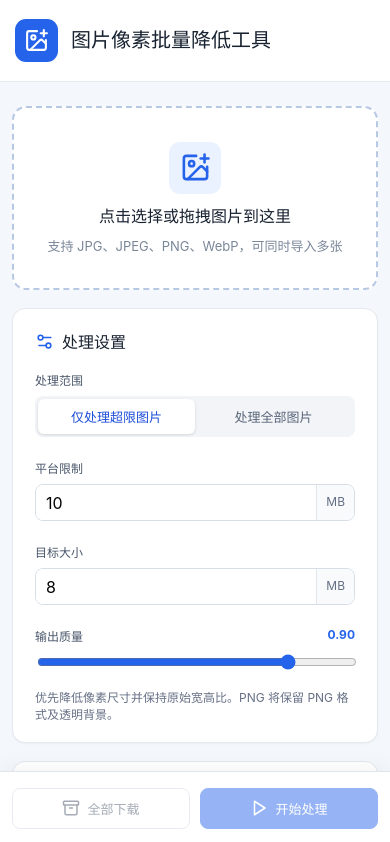
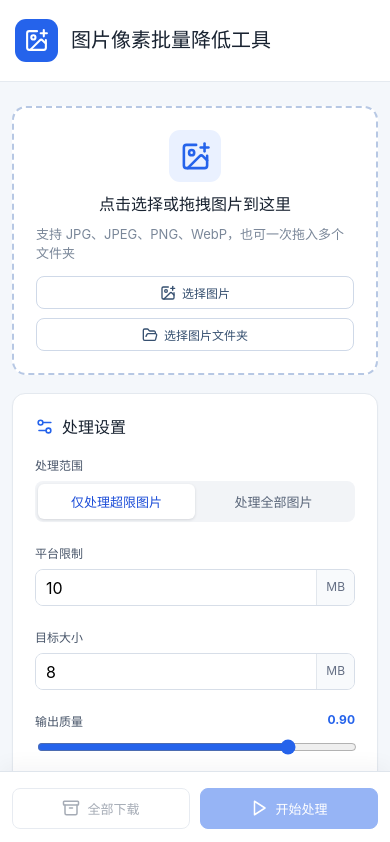
Before and after one commit to liaoyiming222-art/image-pixel-batch-reducer-lym, a React (Vite) app: page / in a window 390 px wide. Shown: the top 842 px of the page. Built offline with nearby package versions, Linux system fonts and the light colour scheme.

Commit message:
feat: 支持批量导入图片文件夹

```diff
--- a/src/App.tsx
+++ b/src/App.tsx
@@ -1,12 +1,50 @@
 import { useEffect, useRef, useState } from 'react'
 import JSZip from 'jszip'
-import { Archive, CheckCircle2, Download, ImagePlus, Lock, Play, RotateCcw, Settings2, Trash2, XCircle } from 'lucide-react'
+import { Archive, CheckCircle2, Download, FolderOpen, ImagePlus, Lock, Play, RotateCcw, Settings2, Trash2, XCircle } from 'lucide-react'
 import { readImage, resizeToTarget } from './imageProcessor'
 import type { ImageTask, TaskStatus } from './types'
 import { acceptedTypes, aspectRatio, formatBytes, MB, outputName } from './utils'
 
 const labels: Record<TaskStatus, string> = {
   pending: '待处理', processing: '处理中', done: '处理完成', skipped: '无需处理', error: '处理失败',
+}
+
+interface DroppedEntry {
+  isFile: boolean
+  isDirectory: boolean
+  name: string
+}
+
+interface DroppedFileEntry extends DroppedEntry {
+  file: (success: (file: File) => void, error?: (error: DOMException) => void) => void
+}
+
+interface DroppedDirectoryEntry extends DroppedEntry {
+  createReader: () => { readEntries: (success: (entries: DroppedEntry[]) => void, error?: (error: DOMException) => void) => void }
+}
+
+async function filesFromEntry(entry: DroppedEntry, parentPath = ''): Promise<File[]> {
+  const path = parentPath ? `${parentPath}/${entry.name}` : entry.name
+  if (entry.isFile) {
+    const file = await new Promise<File>((resolve, reject) => (entry as DroppedFileEntry).file(resolve, reject))
+    Object.defineProperty(file, 'webkitRelativePath', { value: path, configurable: true })
+    return [file]
+  }
+  if (!entry.isDirectory) return []
+  const reader = (entry as DroppedDirectoryEntry).createReader()
+  const children: DroppedEntry[] = []
+  while (true) {
+    const batch = await new Promise<DroppedEntry[]>((resolve, reject) => reader.readEntries(resolve, reject))
+    if (!batch.length) break
+    children.push(...batch)
+  }
+  return (await Promise.all(children.map(child => filesFromEntry(child, path)))).flat()
+}
+
+async function filesFromDrop(dataTransfer: DataTransfer): Promise<File[]> {
+  const items = Array.from(dataTransfer.items)
+  const entries = items.map(item => (item as DataTransferItem & { webkitGetAsEntry?: () => DroppedEntry | null }).webkitGetAsEntry?.()).filter(Boolean) as DroppedEntry[]
+  return entries.length ? (await Promise.all(entries.map(entry => filesFromEntry(entry)))).flat() : Array.from(dataTransfer.files)
 }
 
 export default function App() {
@@ -20,6 +58,7 @@ export default function App() {
   const [busy, setBusy] = useState(false)
   const [message, setMessage] = useState('')
   const inputRef = useRef<HTMLInputElement>(null)
+  const folderInputRef = useRef<HTMLInputElement>(null)
   useEffect(() => { tasksRef.current = tasks }, [tasks])
   useEffect(() => () => tasksRef.current.forEach(task => { URL.revokeObjectURL(task.previewUrl); if (task.resultUrl) URL.revokeObjectURL(task.resultUrl) }), [])
 
@@ -29,21 +68,44 @@ export default function App() {
     setMessage('')
     const files = Array.from(list)
     const invalid = files.filter(file => !acceptedTypes.includes(file.type))
-    if (invalid.length) setMessage(`已忽略 ${invalid.length} 个不支持的文件，仅支持 JPG、PNG 和 WebP。`)
-    for (const file of files.filter(file => acceptedTypes.includes(file.type))) {
+    const existingKeys = new Set(tasksRef.current.map(task => `${task.relativePath || task.name}|${task.size}|${task.file.lastModified}`))
+    const supported = files.filter(file => acceptedTypes.includes(file.type))
+    const unique = supported.filter(file => {
+      const key = `${file.webkitRelativePath || file.name}|${file.size}|${file.lastModified}`
+      if (existingKeys.has(key)) return false
+      existingKeys.add(key)
+      return true
+    })
+    const duplicateCount = supported.length - unique.length
+    const imported: ImageTask[] = []
+    const errors: string[] = []
+    for (const file of unique) {
       try {
         const decoded = await readImage(file)
         const task: ImageTask = {
           id: `${Date.now()}-${crypto.randomUUID()}`, file, name: file.name,
+          relativePath: file.webkitRelativePath || undefined,
           format: file.type.split('/')[1].replace('jpeg', 'JPG').toUpperCase(), size: file.size,
           width: decoded.width, height: decoded.height, ratio: aspectRatio(decoded.width, decoded.height),
           previewUrl: URL.createObjectURL(file), status: 'pending', progress: 0,
         }
         decoded.close()
-        setTasks(current => [...current, task])
-      } catch { setMessage(`无法读取“${file.name}”，文件可能已损坏。`) }
+        imported.push(task)
+      } catch { errors.push(file.name) }
     }
+    if (imported.length) setTasks(current => [...current, ...imported])
+    const notices = []
+    if (invalid.length) notices.push(`已忽略 ${invalid.length} 个不支持的文件`)
+    if (duplicateCount) notices.push(`已跳过 ${duplicateCount} 个重复文件`)
+    if (errors.length) notices.push(`${errors.length} 个图片无法读取`)
+    if (notices.length) setMessage(`${notices.join('；')}。`)
     if (inputRef.current) inputRef.current.value = ''
+    if (folderInputRef.current) folderInputRef.current.value = ''
+  }
+
+  const handleDrop = async (dataTransfer: DataTransfer) => {
+    try { await addFiles(await filesFromDrop(dataTransfer)) }
+    catch { setMessage('无法读取拖入的文件夹，请改用“选择图片文件夹”。') }
   }
 
   const processOne = async (task: ImageTask) => {
@@ -95,7 +157,10 @@ export default function App() {
     if (!completed.length) return
     if (completed.length === 1) { download(completed[0]); return }
     const zip = new JSZip()
-    completed.forEach(task => zip.file(outputName(task.name, task.result!.type), task.result!))
+    completed.forEach(task => {
+      const folder = task.relativePath?.split('/').slice(0, -1).join('/')
+      zip.file(folder ? `${folder}/${outputName(task.name, task.result!.type)}` : outputName(task.name, task.result!.type), task.result!)
+    })
     const blob = await zip.generateAsync({ type: 'blob', compression: 'DEFLATE' })
     const url = URL.createObjectURL(blob)
     const link = document.createElement('a')
@@ -118,10 +183,12 @@ export default function App() {
     <main>
       <section className={`dropzone ${dragging ? 'dragging' : ''}`} onClick={() => inputRef.current?.click()}
         onDragOver={event => { event.preventDefault(); setDragging(true) }} onDragLeave={() => setDragging(false)}
-        onDrop={event => { event.preventDefault(); setDragging(false); void addFiles(event.dataTransfer.files) }}>
+        onDrop={event => { event.preventDefault(); setDragging(false); void handleDrop(event.dataTransfer) }}>
         <input ref={inputRef} type="file" multiple accept=".jpg,.jpeg,.png,.webp" onChange={event => event.target.files && void addFiles(event.target.files)} />
+        <input ref={folderInputRef} type="file" multiple accept=".jpg,.jpeg,.png,.webp" {...({ webkitdirectory: '', directory: '' } as Record<string, string>)} onChange={event => event.target.files && void addFiles(event.target.files)} />
         <div className="upload-icon"><ImagePlus size={31} /></div><strong>点击选择或拖拽图片到这里</strong>
-        <span>支持 JPG、JPEG、PNG、WebP，可同时导入多张</span>
+        <span>支持 JPG、JPEG、PNG、WebP，也可一次拖入多个文件夹</span>
+        <div className="upload-actions"><button type="button" onClick={event => { event.stopPropagation(); inputRef.current?.click() }}><ImagePlus size={16} />选择图片</button><button type="button" onClick={event => { event.stopPropagation(); folderInputRef.current?.click() }}><FolderOpen size={16} />选择图片文件夹</button></div>
       </section>
       {message && <div className="alert"><XCircle size={17} />{message}</div>}
       <section className="settings card">
@@ -141,7 +208,7 @@ export default function App() {
         <div className="tasks-head"><div className="section-title"><ImagePlus size={19} /><h2>图片任务</h2><span className="count">{tasks.length}</span></div>{tasks.length > 0 && <button className="text-danger" disabled={busy} onClick={clear}><Trash2 size={16} />清空全部</button>}</div>
         {!tasks.length ? <div className="empty"><ImagePlus size={36} /><p>还没有添加图片</p><span>导入后将在这里显示图片信息和处理进度</span></div> :
           <div className="task-list">{tasks.map(task => <article className="task" key={task.id}>
-            <img src={task.previewUrl} alt="" /><div className="task-main"><div className="task-top"><div><h3 title={task.name}>{task.name}</h3><div className="meta"><span>{task.format}</span><span>{formatBytes(task.size)}</span><span>{task.width} × {task.height}</span><span>{task.ratio}</span></div></div><span className={`status ${task.status}`}>{labels[task.status]}</span></div>
+            <img src={task.previewUrl} alt="" /><div className="task-main"><div className="task-top"><div><h3 title={task.relativePath || task.name}>{task.name}</h3>{task.relativePath && <div className="folder-path"><FolderOpen size={12} />{task.relativePath.split('/').slice(0, -1).join(' / ')}</div>}<div className="meta"><span>{task.format}</span><span>{formatBytes(task.size)}</span><span>{task.width} × {task.height}</span><span>{task.ratio}</span></div></div><span className={`status ${task.status}`}>{labels[task.status]}</span></div>
             {task.status === 'processing' && <div className="progress"><div style={{ width: `${task.progress}%` }} /><span>{task.progress}%</span></div>}
             {task.status === 'done' && <div className="result"><CheckCircle2 size={16} /><span>新尺寸 {task.resultWidth} × {task.resultHeight}</span><span>新大小 {formatBytes(task.result!.size)}</span><b>减少 {Math.max(0, (1 - task.result!.size / task.size) * 100).toFixed(1)}%</b></div>}
             {task.status === 'skipped' && <div className="subtle">文件未超过 {limitMB} MB，无需处理</div>}
--- /dev/null
+++ b/src/folder-upload.css
@@ -0,0 +1,51 @@
+.dropzone {
+  padding: 22px;
+}
+
+.upload-actions {
+  display: flex;
+  gap: 9px;
+  margin-top: 5px;
+}
+
+.upload-actions button {
+  display: flex;
+  align-items: center;
+  gap: 6px;
+  border: 1px solid #cfd9e8;
+  background: #fff;
+  color: #365070;
+  border-radius: 8px;
+  padding: 7px 12px;
+  font-size: 12px;
+}
+
+.upload-actions button:hover {
+  border-color: #2563eb;
+  color: #1d4ed8;
+  background: #f7faff;
+}
+
+.folder-path {
+  display: flex;
+  align-items: center;
+  gap: 4px;
+  color: #7a8799;
+  font-size: 10px;
+  margin: -3px 0 7px;
+  max-width: 520px;
+  white-space: nowrap;
+  overflow: hidden;
+  text-overflow: ellipsis;
+}
+
+@media (max-width: 560px) {
+  .upload-actions {
+    width: 100%;
+    flex-direction: column;
+  }
+
+  .upload-actions button {
+    justify-content: center;
+  }
+}
--- a/src/main.tsx
+++ b/src/main.tsx
@@ -2,6 +2,7 @@ import React from 'react'
 import ReactDOM from 'react-dom/client'
 import App from './App'
 import './styles.css'
+import './folder-upload.css'
 
 ReactDOM.createRoot(document.getElementById('root')!).render(
   <React.StrictMode><App /></React.StrictMode>,
--- a/src/types.ts
+++ b/src/types.ts
@@ -4,6 +4,7 @@ export interface ImageTask {
   id: string
   file: File
   name: string
+  relativePath?: string
   format: string
   size: number
   width: number
```
Also changed, not shown: 1 other file (tests, documents, lock files or other folders).
